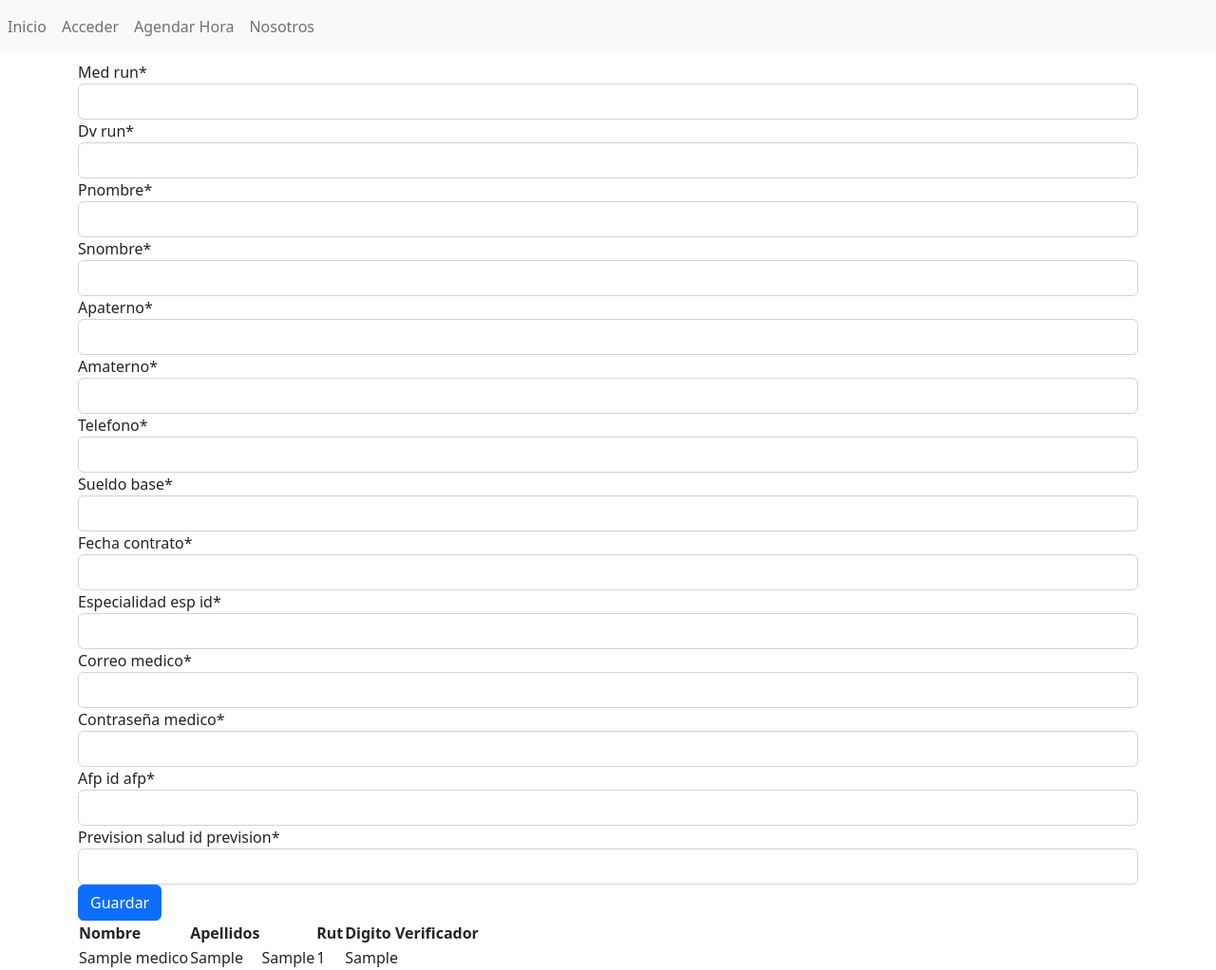
After one commit to NeeckoT/P-gina-CenMedGalenos, a Django app: page /CRUD/ in a window 1280 px wide. The commit adds this page. Shown: the whole page at 95% size. Run offline with Django 3.2, Linux system fonts and the light colour scheme; tables that the repository leaves empty hold one stand-in row (values such as "Sample post"); some libraries are stand-ins or nearby versions.

Commit message:
CRUD Medico

```diff
--- a/Sistema/sistema/centromedico/forms.py
+++ b/Sistema/sistema/centromedico/forms.py
@@ -1,4 +1,5 @@
 from django import forms
+from tempus_dominus.widgets import DatePicker
 from .models import Hora, Medico, Especialidad
 from .models import Paciente
 from .models import Atencion
@@ -36,7 +37,16 @@ class EspecialidadForm(forms.ModelForm):
         model = Especialidad
         fields = '__all__'
 
-class CustomForm(forms.Form):
-    medico = MedicoForm()
-    hora = HoraForm()
-    especialidad = EspecialidadForm()
+
+class GenerarHorasForm(forms.Form):
+    med_run = forms.IntegerField()
+    dv_run = forms.CharField(max_length=1)
+    esp_id = forms.IntegerField()
+
+    def clean_med_run(self):
+        med_run = self.cleaned_data.get('med_run')
+        # Realiza la validación que necesites para med_run
+        # Por ejemplo, asegúrate de que exista un médico con ese med_run
+        if not Medico.objects.filter(med_run=med_run).exists():
+            raise forms.ValidationError("No se encontró un médico con este med_run.")
+        return med_run
--- a/Sistema/sistema/centromedico/models.py
+++ b/Sistema/sistema/centromedico/models.py
@@ -78,6 +78,8 @@ class Hora(models.Model):
     especialidad_esp_id = models.IntegerField()
 
 class Medico(models.Model):
+    class Meta:
+        db_table = 'Medico'
     med_run = models.IntegerField(primary_key=True)
     dv_run = models.CharField(max_length=1)
     pnombre = models.CharField(max_length=15)
@@ -92,7 +94,6 @@ class Medico(models.Model):
     contraseña_medico = models.CharField(max_length=50)
     afp_id_afp = models.IntegerField()
     prevision_salud_id_prevision = models.IntegerField()
-    descuento_sueldo_id_descuento1 = models.IntegerField(null=True)
 
 class Paciente(models.Model):
     class Meta:
--- /dev/null
+++ b/Sistema/sistema/centromedico/templates/CRUD/CRUD.html
@@ -0,0 +1,45 @@
+{% extends "base.html" %}
+
+{% block titulo %} Lista pacientes {% endblock %}
+
+
+{% block contenido %}
+
+    {% load crispy_forms_tags %}
+    <form action="{% url 'CRUD' %}" method="POST">
+        {% csrf_token %}
+        {% for field in form %}
+            {{ field.non_field_errors  }}
+            {{ field | as_crispy_field  }}
+
+        {% endfor %}
+
+
+        <button name="save" class="btn btn-primary"> Guardar </button>
+        {% if form_error %}
+        <div class="alert alert-danger">
+            {{ form_error }}
+        </div>
+        {% endif %}
+    </form>
+    <table>
+
+        <tr> <th>Nombre</th> <th>Apellidos</th> <th></th> <th>Rut</th> <th>Digito Verificador</th></tr>
+
+        {% for medico in medicos %}
+            <tr>
+                <td>{{ medico.pnombre }}   </td>
+                <td>{{ medico.apaterno }}   </td>
+                <td>{{ medico.amaterno }}   </td>
+                <td>{{ medico.med_run }}   </td>
+                <td>{{ medico.dv_run }}    </td>
+
+            </tr>
+
+        {% endfor %}
+
+    </table>
+
+
+
+{% endblock %}
--- a/Sistema/sistema/centromedico/urls.py
+++ b/Sistema/sistema/centromedico/urls.py
@@ -13,6 +13,7 @@ urlpatterns = [
     path('horamedico/editar', views.editarHora, name='editarHora'),
     path('horamedico/eliminar/<int:rut>/', views.eliminarHora, name='eliminarHora'),
     path('ListaPacientesAtencion/Lista', views.ListaPacientes, name='Lista'),
-    path('crear_datos_completos/', views.crear_datos_completos, name='Datos_completos'),
+    path('crear_datos_completos/', views.generar_horas, name='Datos_completos'),
+    path('CRUD/', views.crud, name='CRUD'),
 
 ]
--- a/Sistema/sistema/centromedico/views.py
+++ b/Sistema/sistema/centromedico/views.py
@@ -2,8 +2,6 @@ from django.shortcuts import render, redirect
 from django.http import HttpResponse
 from .models import *
 from .forms import *
-from .models import Medico, Hora, Especialidad
-from .forms import CustomForm
 
 
 
@@ -12,6 +10,8 @@ def inicio(request):
 
 def nosotros(request):
     return render(request, 'paginas/nosotros.html')
+
+
 #creacion de usuarios empleados/pacientes
 def pacientes(request):
     usuarios = Paciente.objects.all()
@@ -31,6 +31,8 @@ def eliminarUsuario(request,rut):
     usuarios = Paciente.objects.get(rut=rut)
     usuarios.delete()
     return redirect('pacientes')
+
+
 #creacion de horarios medicos
 def horamedico(request):
     horas = Hora.objects.all()
@@ -61,21 +63,41 @@ def ListaPacientes(request):
 
 
 
-# Función para el form completo de médico
+def generar_horas(request):
+    if request.method == 'POST':
+        form = GenerarHorasForm(request.POST)
+        if form.is_valid():
+            med_run = form.cleaned_data['med_run']
+            dv_run = form.cleaned_data['dv_run']
+            esp_id = form.cleaned_data['esp_id']
 
-def crear_datos_completos(request):
-    if request.method == 'POST':
-        custom_form = CustomForm(request.POST)
-        if custom_form.is_valid():
-            # Procesa y guarda los datos de los tres modelos aquí
-            #medico_instance = custom_form.cleaned_data['medico'].save()
-            #hora_instance = custom_form.cleaned_data['hora'].save()
-            #especialidad_instance = custom_form.cleaned_data['especialidad'].save()
-            custom_form.save()
-            # Puedes realizar acciones adicionales aquí, como relacionar los modelos, etc.
+            # Aquí puedes generar las horas para el médico utilizando los datos proporcionados
+            # Puedes crear instancias de Hora y guardarlas en la base de datos
 
             return redirect('inicio')  # Redirige a una página de éxito o donde desees
     else:
-        custom_form = CustomForm()
+        form = GenerarHorasForm()
 
-    return render(request, 'ListaPacientesAtencion/Lista.html', {'custom_form': custom_form})
+    return render(request, 'ListaPacientesAtencion/Lista.html', {'form': form})
+
+
+
+
+def crud(request):
+    context = {}
+    form = MedicoForm()
+    medicos = Medico.objects.all()
+    context['medicos'] = medicos
+
+    if request.method == 'POST':
+        if 'save' in request.POST:
+            form = MedicoForm(request.POST)
+            if form.is_valid():
+                form.save()
+                return redirect('CRUD')
+            else:
+                form = MedicoForm()
+                context['form_error'] = "Error: El formulario no es válido. Por favor, corrige los errores a continuación."
+
+    context['form'] = form
+    return render(request, 'CRUD/CRUD.html', context)
--- a/Sistema/sistema/sistema/settings.py
+++ b/Sistema/sistema/sistema/settings.py
@@ -38,7 +38,11 @@ INSTALLED_APPS = [
     'django.contrib.messages',
     'django.contrib.staticfiles',
     'centromedico',
+    'crispy_forms',
+    'crispy_bootstrap4',
 ]
+
+CRISPY_TEMPLATE_PACK = 'bootstrap4'
 
 MIDDLEWARE = [
     'django.middleware.security.SecurityMiddleware',
```
Also changed, not shown: Sistema/sistema/centromedico/templates/ListaPacientesAtencion/Lista.html (+22 -12 lines).
